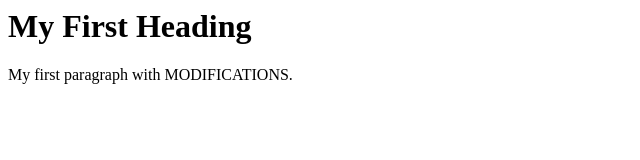
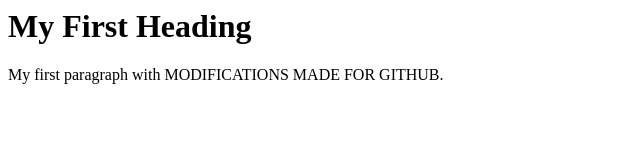
Before and after one commit to harpalkochar01/git-demo, a plain HTML site: page web/index.html in a window 1280 px wide. Shown: the whole page, without its empty margins (0-640 px from the left). Drawn offline with Linux system fonts and the light colour scheme.

Commit message:
updating index for GH

```diff
--- a/web/index.html
+++ b/web/index.html
@@ -3,7 +3,7 @@
 
 <h1>My First Heading</h1>
 
-<p>My first paragraph with MODIFICATIONS.</p>
+<p>My first paragraph with MODIFICATIONS MADE FOR GITHUB.</p>
 
 </body>
 </html>
```
